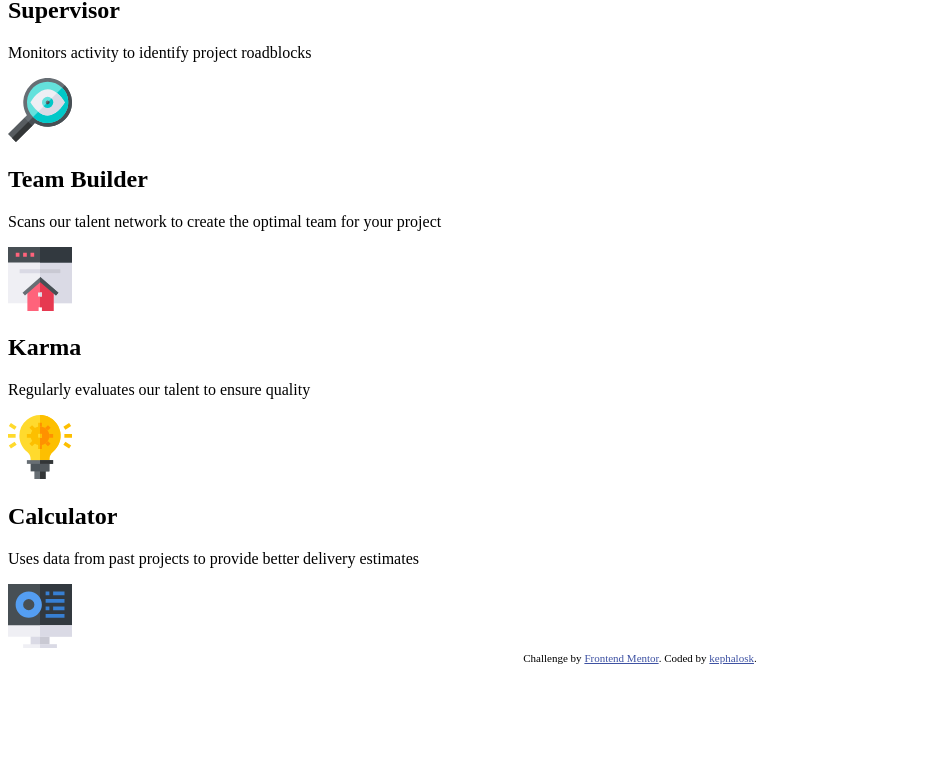
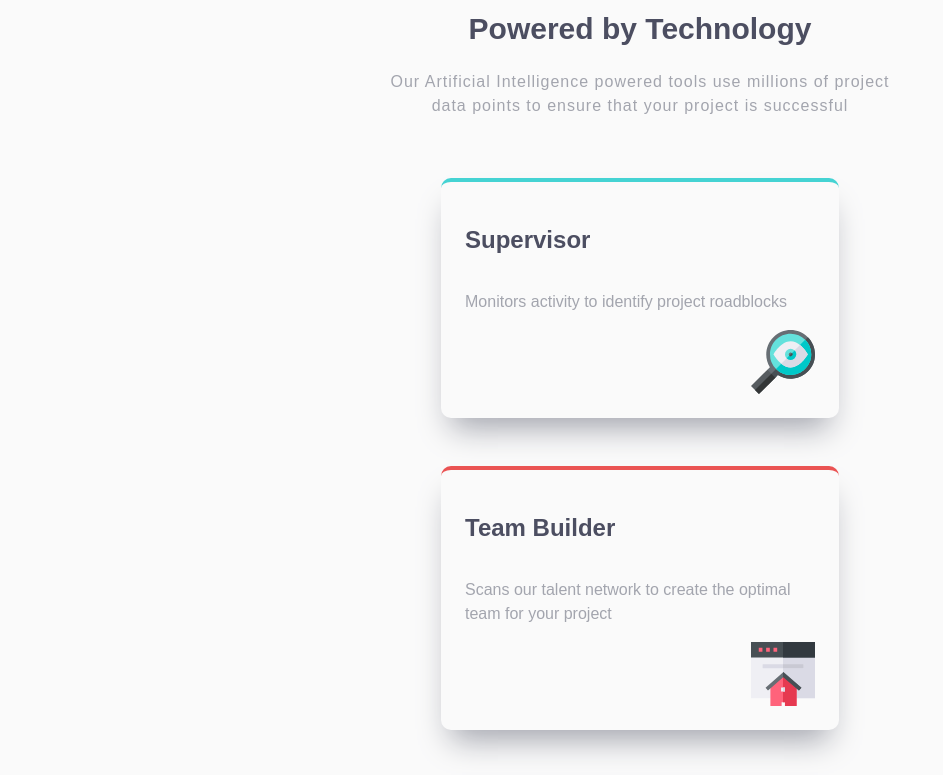
Before and after one commit to kephalosk/four-card-feature-section, a plain HTML site: page index.html in a window 1280 px wide. Shown: the part 155-930 px from the top of the page, without its empty margins (0-943 px from the left). Before the commit the page ends 827 px from the top, so only its background shows below. Drawn offline with Linux system fonts and the light colour scheme; a web font is replaced by a local one.

Commit message:
add css styling

```diff
--- a/index.html
+++ b/index.html
@@ -4,6 +4,7 @@
         <meta charset="UTF-8">
         <meta name="viewport" content="width=device-width; initial-scale=1.0">
         <link rel="icon" type="image/png" sizes="32x32" href="images/favicon-32x32.png">
+        <link rel="stylesheet" href="https://fonts.google.com/specimen/Poppins">
         <title>kephalosk | Four Card Section</title>
         <style>
             .attribution {
@@ -14,19 +15,142 @@
             .attribution a { color:
                     hsl(228, 45%, 44%);
             }
+
+            .cardBox {
+                border-radius: 10px;
+                box-shadow: 0 20px 30px -10px hsl(229, 6%, 66%);
+                margin: 24px 12px;
+                max-width: 350px;
+                padding: 24px;
+                width: 100%;
+            }
+
+            .cardBoxHeaderContainer {
+                align-items: start;
+                display: flex;
+                flex-direction: column;
+                justify-content: start;
+            }
+
+            .cardBoxIconContainer {
+                align-items: flex-end;
+                align-self: end;
+                display: flex;
+                justify-content: flex-end;
+                flex-direction: row;
+            }
+
+            .cardGrid {
+                align-items: center;
+                display: grid;
+                grid-template-columns: 1fr 1fr 1fr;
+
+                @media (max-width: 1300px) {
+                    align-items: center;
+                    grid-template-columns: 1fr;
+                    grid-template-rows: repeat(3,auto);
+                }
+            }
+
+            .cardGridCol {
+                @media (max-width: 1300px) {
+                    align-items: center;
+                    display: flex;
+                    flex-direction: column;
+                }
+            }
+
+            .headerLabel {
+                align-items: center;
+                align-self: center;
+                text-align: center;
+            }
+
+            .headerP {
+                align-items: center;
+                display: flex;
+                justify-content: center;
+            }
+
+            .topBorderGreen {
+                border-top: 4px solid hsl(180, 62%, 55%);
+            }
+
+            .topBorderRed {
+                border-top: 4px solid hsl(0, 78%, 62%);
+            }
+
+            .topBorderYellow {
+                border-top: 4px solid hsl(34, 97%, 64%);
+            }
+
+            .topBorderBlue {
+                border-top: 4px solid hsl(212, 86%, 64%);
+            }
+
+            body {
+                align-items: center;
+                background-color: hsl(0, 0%, 98%);
+                color: hsl(229, 6%, 66%);
+                display: flex;
+                flex-direction: column;
+                font-family: Poppins,sans-serif;
+                justify-content: center;
+            }
+
+            h1 {
+                font-size: 30px;
+                font-weight: normal;
+                text-align: center;
+            }
+
+            h2 {
+                color: hsl(234, 12%, 34%);
+            }
+
+            header p {
+                align-items: center;
+                align-self: center;
+                justify-content: center;
+                letter-spacing: 1px;
+                margin-bottom: 36px;
+                margin-top: 24px;
+                max-width: 500px;
+                text-align: center;
+                width: 100%;
+            }
+
+            label {
+                color: hsl(234, 12%, 34%);
+                font-size: 30px;
+                font-weight: bold;
+                text-align: center;
+            }
+
+            main {
+                margin: 85px 0;
+            }
+
+            p {
+                line-height: 150%;
+            }
         </style>
     </head>
     <body>
         <main>
             <header>
                 <h1>Reliable, efficient delivery</h1>
-                <label>Powered by Technology</label>
-                <p>Our Artificial Intelligence powered tools use millions of project data points
-                    to ensure that your project is successful</p>
+                <div class="headerLabel">
+                    <label>Powered by Technology</label>
+                </div>
+                <div class="headerP">
+                    <p>Our Artificial Intelligence powered tools use millions of project data points
+                        to ensure that your project is successful</p>
+                </div>
             </header>
             <section class="cardGrid">
-                <div class="carGridCol1">
-                    <div class="cardBox">
+                <div class="cardGridCol">
+                    <div class="cardBox topBorderGreen">
                         <div class="cardBoxHeaderContainer">
                             <h2>Supervisor</h2>
                             <p>Monitors activity to identify project roadblocks</p>
@@ -36,8 +160,8 @@
                         </div>
                     </div>
                 </div>
-                <div class="carGridCol2">
-                    <div class="cardBox">
+                <div class="cardGridCol">
+                    <div class="cardBox topBorderRed">
                         <div class="cardBoxHeaderContainer">
                             <h2>Team Builder</h2>
                             <p>Scans our talent network to create the optimal team for your project</p>
@@ -46,7 +170,7 @@
                             <img src="images/icon-team-builder.svg" alt="supervisor icon">
                         </div>
                     </div>
-                    <div class="cardBox">
+                    <div class="cardBox topBorderYellow">
                         <div class="cardBoxHeaderContainer">
                             <h2>Karma</h2>
                             <p>Regularly evaluates our talent to ensure quality</p>
@@ -56,8 +180,8 @@
                         </div>
                     </div>
                 </div>
-                <div class="carGridCol3">
-                    <div class="cardBox">
+                <div class="cardGridCol">
+                    <div class="cardBox topBorderBlue">
                         <div class="cardBoxHeaderContainer">
                             <h2>Calculator</h2>
                             <p>Uses data from past projects to provide better delivery estimates</p>
```
